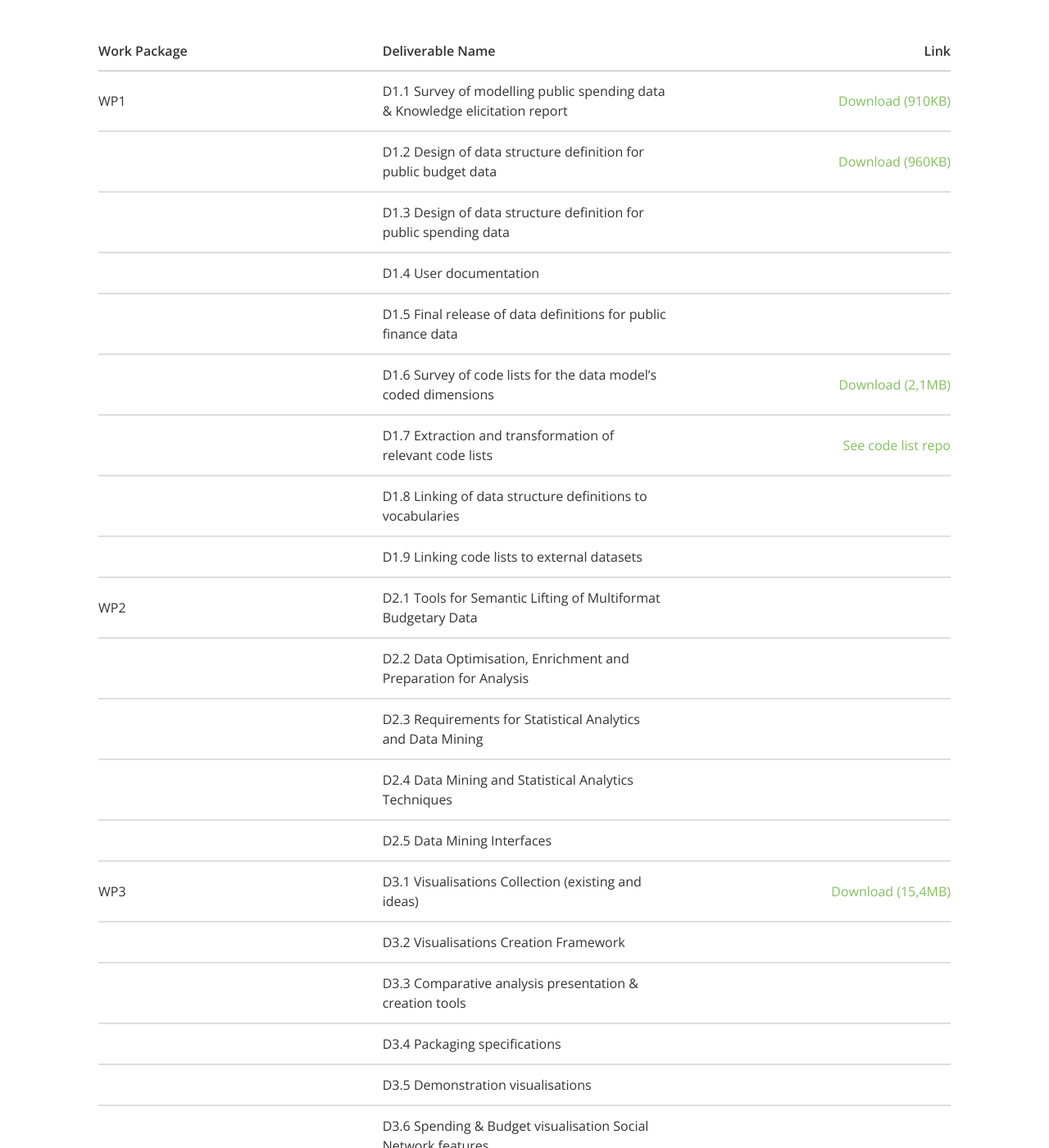
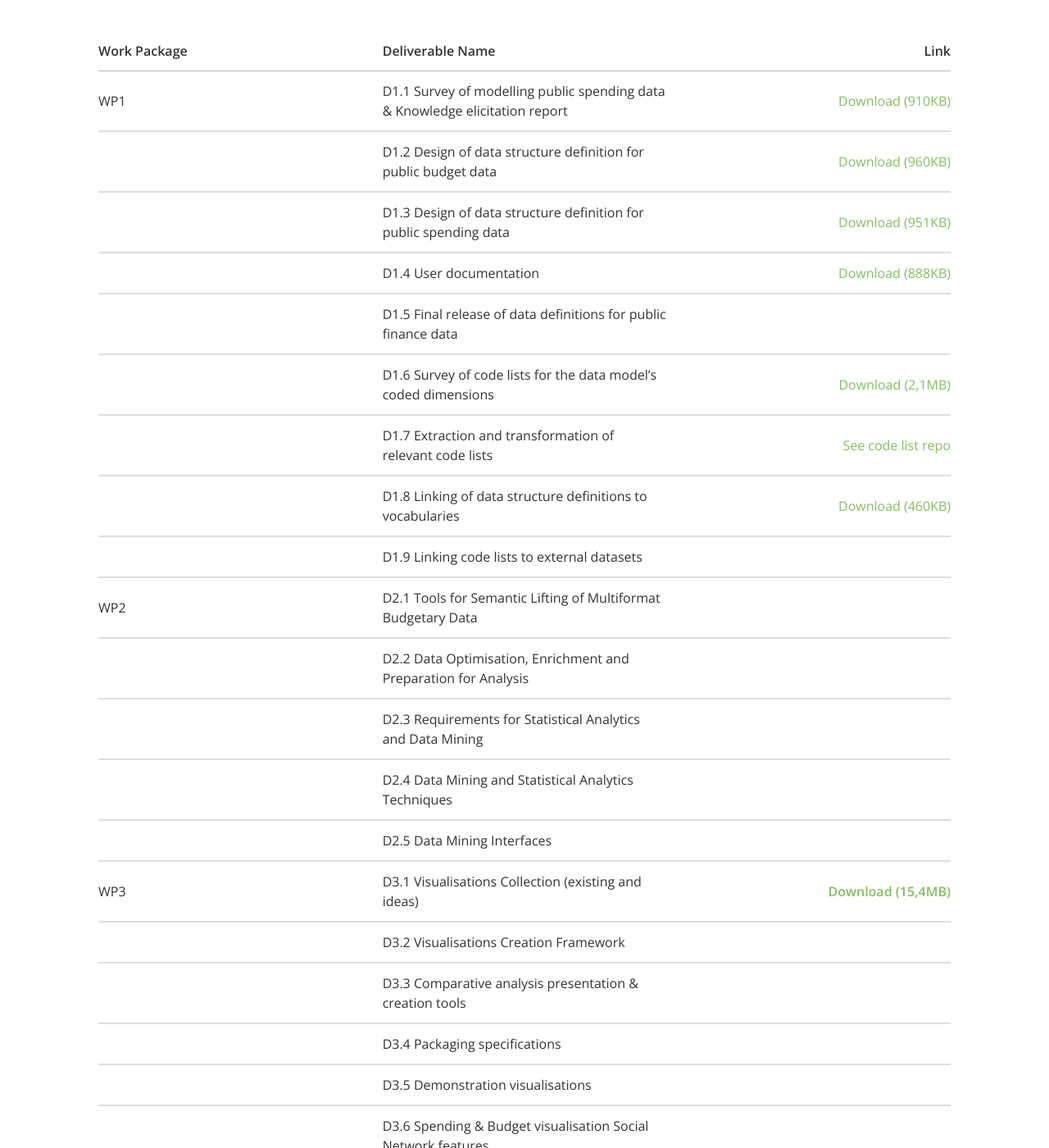
Before and after one commit to openbudgets/openbudgets.github.io, a Jekyll site: the page built from about/deliverables.md, in a window 1280 px wide and 1400 px high, scrolled down 232 px. Shown: the whole window at 82% size. Built offline with Jekyll 4.4.1, drawn with Linux system fonts in a browser that asks for light colours; nearby versions of some CDN libraries; some of the changed text lies outside the part shown.

Commit message:
added finished deliverables

```diff
--- a/about/deliverables.md
+++ b/about/deliverables.md
@@ -9,35 +9,35 @@
 | - | ----------------------------------------------------------------------------- | -:|
 | WP1    | 	D1.1 Survey of modelling public spending data & Knowledge elicitation report | [Download (910KB)]({{site.baseurl}}/assets/deliverables/D1.1.pdf) |
 | 	 | D1.2 Design of data structure definition for public budget data | [Download (960KB)]({{site.baseurl}}/assets/deliverables/D1.2.pdf) |
-|    | D1.3 Design of data structure definition for public spending data    |
-| 	 | D1.4 User documentation |
+|    | D1.3 Design of data structure definition for public spending data    | [Download (951KB)]({{site.baseurl}}/assets/deliverables/D1.3.pdf)
+| 	 | D1.4 User documentation | [Download (888KB)]({{site.baseurl}}/assets/deliverables/D1.4.pdf)
 | 	 | D1.5 Final release of data definitions for public finance data |
 | 	 |  D1.6 Survey of code lists for the data model’s coded dimensions | [Download (2,1MB)]({{site.baseurl}}/assets/deliverables/D1.6.pdf) |
 | 	 | D1.7 Extraction and transformation of relevant code lists | [See code list repo](https://github.com/openbudgets/Code-lists) |
-| 	 | D1.8 Linking of data structure definitions to vocabularies |
+| 	 | D1.8 Linking of data structure definitions to vocabularies | [Download (460KB)]({{site.baseurl}}/assets/deliverables/D1.8.pdf)
 | 	 | D1.9 Linking code lists to external datasets |
 | WP2	 | D2.1 Tools for Semantic Lifting of Multiformat Budgetary Data |
 | 	 | D2.2 Data Optimisation, Enrichment and Preparation for Analysis |
 | 	 | D2.3 Requirements for Statistical Analytics and Data Mining |
 | 	 | D2.4 Data Mining and Statistical Analytics Techniques |
 | 	 | D2.5 Data Mining Interfaces |
-| WP3	 | D3.1 Visualisations Collection (existing and ideas) | [Download (15,4MB)]({{site.baseurl}}/assets/deliverables/D3.1.pdf) |
+| WP3	 | D3.1 Visualisations Collection (existing and ideas) | [**Download (15,4MB)**]({{site.baseurl}}/assets/deliverables/D3.1.pdf) |
 | 	 | D3.2 Visualisations Creation Framework |
 | 	 | D3.3 Comparative analysis presentation & creation tools |
 | 	 | D3.4 Packaging specifications |
 | 	 | D3.5 Demonstration visualisations |
 | 	 | D3.6 Spending & Budget visualisation Social Network features |
 | WP4	 | D4.1 Specification of services’ Interfaces | [Download (528KB)]({{site.baseurl}}/assets/deliverables/D4.1.pdf) |
-| 	 | D4.2 Analysis of the required functionality of OpenBudgets.eu | <!-- [Download (573KB)]({{site.baseurl}}/assets/deliverables/D4.1.pdf) -->
+| 	 | D4.2 Analysis of the required functionality of OpenBudgets.eu | [Download (573KB)]({{site.baseurl}}/assets/deliverables/D4.2.pdf)
 | 	 |D4.3 Integrated OpenBudgets.eu Platform – Working prototype |
 | 	 | D4.4 OpenBudgets.eu Platform Documentation |
 | 	 | D4.5 Integrated OpenBudgets.eu Platform – Final |
-| WP5	 | D5.1 User Requirement Reports - First Cycle |
+| WP5	 | D5.1 User Requirement Reports - First Cycle | [Download (700KB)]({{site.baseurl}}/assets/deliverables/D5.1.pdf)
 | 	 | D5.2 User Requirement Reports - Second Cycle |
 | 	 | D5.3 User Requirement Reports - Final Cycle |
 | 	 | D5.4 Workshops Report |
 | 	 | D5.5 Tool Building and Tailoring Report |
-| WP6	 | D6.1 MEP Questionnaire |
+| WP6	 | D6.1 MEP Questionnaire | [Download (314KB)]({{site.baseurl}}/assets/deliverables/D6.1.pdf)
 |  | D6.2 Needs Analysis Report |
 |  | D6.3 Quality index of EU structural funds data |
 | 	 | D6.4 Press release and other media products |
@@ -58,5 +58,5 @@
 | 	 | D8.5 Final dissemination report, doc. & learning materials |
 | 	 | D8.6 Exploitation Plan |
 | 	 | D8.7 Exploitation Impact Report |
-| WP9	 | D9.1 Data Management Plan |
+| WP9	 | D9.1 Data Management Plan | [Download (540KB)]({{site.baseurl}}/assets/deliverables/D9.1.pdf)
 | 	 | D9.2 Second Intermediate Project Report |
```
Also changed, not shown: 6 other files.
